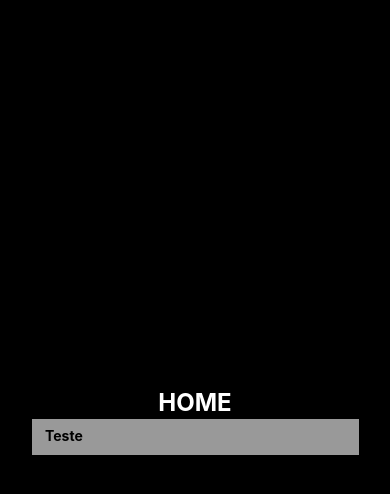
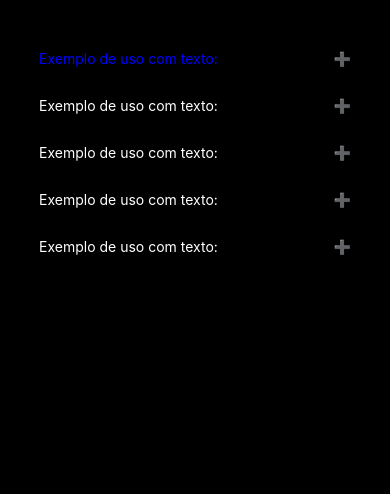
Before and after one commit to agpinheiro/testeLib, a React Native app: screen / in a window 390 px wide. Shown: the top 494 px of the page. Built offline with nearby package versions, Linux system fonts and the light colour scheme.

Commit message:
add collapsable

```diff
--- /dev/null
+++ b/src/components/Collapsable.tsx
@@ -0,0 +1,48 @@
+import React, { useCallback, useRef, useState } from 'react';
+import { Animated, Easing, LayoutChangeEvent, Pressable, StyleProp, Text, TextStyle, TouchableOpacity, View, ViewStyle } from 'react-native';
+
+interface CollapsableProps {
+    title: string;
+    titleStyle: StyleProp<TextStyle>;
+    content: string;
+    contentStyle: StyleProp<TextStyle>;
+    containerStyle: StyleProp<ViewStyle>
+}
+
+const Collapsable: React.FC<CollapsableProps> = ({ title, content, contentStyle, titleStyle, containerStyle }) => {
+    const [isCollapsed, setIsCollapsed] = useState(false)
+    const collapsableAnimation = useRef(new Animated.Value(0)).current;
+    const [collapsedHeight, setCollapsedHeight] = useState(10)
+    const heightCollapsable = collapsableAnimation.interpolate({
+        inputRange: [0, 1],
+        outputRange: [0, collapsedHeight],
+    })
+
+    const handleAnimation = (value: 0 | 1) => {
+        Animated.timing(collapsableAnimation, {
+            toValue: value,
+            duration: 300,
+            useNativeDriver: false,
+            easing: Easing.linear
+        }).start();
+        setIsCollapsed(!isCollapsed)
+    };
+    const onTextLayout = useCallback((event: LayoutChangeEvent) => {
+        const { height: h } = event.nativeEvent.layout;
+        setCollapsedHeight(h + 10)
+    }, [collapsedHeight]);
+
+    return (
+        <View style={containerStyle}>
+            <TouchableOpacity onPress={() => isCollapsed ? handleAnimation(0) : handleAnimation(1)} style={{ flexDirection: 'row', justifyContent: 'space-between', alignItems: 'center' }}>
+                <Text style={titleStyle}>{title}</Text>
+                <Text style={titleStyle}>{isCollapsed ? '➖' : '➕'}</Text>
+            </TouchableOpacity>
+            <Animated.View style={{ overflow: 'hidden', height: heightCollapsable }}>
+                <Text onLayout={onTextLayout} style={contentStyle}>{content}</Text>
+            </Animated.View>
+        </View>
+    );
+}
+
+export default Collapsable;
--- a/src/components/Input.tsx
+++ b/src/components/Input.tsx
@@ -85,7 +85,7 @@ const Input: React.FC<InputProps> = React.memo(({
     const handleAnimation = useCallback((value: 0 | 1) => {
         Animated.timing(titleAnimation, {
             toValue: value,
-            duration: 600,
+            duration: 100,
             useNativeDriver: true,
             easing: Easing.linear
         }).start();
--- a/src/components/Overlay.tsx
+++ b/src/components/Overlay.tsx
@@ -79,7 +79,7 @@ const styles = StyleSheet.create({
     },
     containerView: {
         flex: 1,
-        backgroundColor: 'black'
+        backgroundColor: 'black',
     },
     animationContainer: {
         position: 'absolute',
--- a/src/pages/Home.tsx
+++ b/src/pages/Home.tsx
@@ -1,13 +1,13 @@
 import React, { useEffect, useState } from 'react';
-import { Alert, BackHandler, StyleSheet, Text, TouchableOpacity, View } from 'react-native';
+import { Alert, BackHandler, ScrollView, StyleSheet, Text, TouchableOpacity, View } from 'react-native';
 import { NavProps } from '../navigation/Stack';
 import Overlay from '../components/Overlay';
 import Input from '../components/Input';
+import Collapsable from '../components/Collapsable';
 
 const Home: React.FC<NavProps> = ({ navigation }) => {
 
   const [visible, setVisible] = useState(false)
-
   useEffect(() => {
     const backAction = () => {
       Alert.alert('Sair do App', 'Tem certeza que deseja sair do aplicativo?', [
@@ -32,31 +32,52 @@ const Home: React.FC<NavProps> = ({ navigation }) => {
     return () => backHandler.remove();
   }, []);
 
+  const text = `Em linguística, a noção de texto é ampla e ainda aberta a uma definição mais precisa. Grosso modo, pode ser entendido como manifestação linguística das ideias de um autor, que serão interpretadas pelo leitor de acordo com seus conhecimentos linguísticos e culturais. Seu tamanho é variável.`;
+
   return (
-    <View style={styles.container}>
-      <TouchableOpacity onPress={() => setVisible(true)}>
-        <Text style={styles.text}>HOME</Text>
-      </TouchableOpacity>
-
-      <View style={{ width: '100%', paddingHorizontal: 30, gap: 30 }}>
-        <Input keyboardType='decimal-pad' mask='cpf' textInputColor='white' backgroundColor='#999' borderColor='#5900ff' titleColor={['black', 'white']} title='Teste' onChangeText={() => { }} />
-      </View>
-      <Overlay orientation='top' visible={visible} setVisible={setVisible}>
-        <View style={{ width: 300, height: 100, backgroundColor: 'white', borderRadius: 10 }}>
-          <TouchableOpacity>
-            <Text>ASDASD</Text>
-          </TouchableOpacity>
-        </View>
-      </Overlay>
-    </View>
+    <ScrollView style={styles.container} contentContainerStyle={{paddingBottom: 60}}>
+      <Collapsable
+        containerStyle={{ width: '80%', alignSelf: 'center', marginTop: 50, marginVertical: 10, gap: 10 }}
+        titleStyle={{ color: 'blue' }}
+        contentStyle={{ color: 'white' }}
+        title="Exemplo de uso com texto:"
+        content={text}
+      />
+      <Collapsable
+        containerStyle={{ width: '80%', alignSelf: 'center', marginVertical: 10, gap: 10 }}
+        titleStyle={{ color: 'white' }}
+        contentStyle={{ color: 'white' }}
+        title="Exemplo de uso com texto:"
+        content={text}
+      />
+      <Collapsable
+        containerStyle={{ width: '80%', alignSelf: 'center', marginVertical: 10, gap: 10 }}
+        titleStyle={{ color: 'white' }}
+        contentStyle={{ color: 'white' }}
+        title="Exemplo de uso com texto:"
+        content={text}
+      />
+      <Collapsable
+        containerStyle={{ width: '80%', alignSelf: 'center', marginVertical: 10, gap: 10 }}
+        titleStyle={{ color: 'white' }}
+        contentStyle={{ color: 'white' }}
+        title="Exemplo de uso com texto:"
+        content={text}
+      />
+      <Collapsable
+        containerStyle={{ width: '80%', alignSelf: 'center', marginVertical: 10, gap: 10 }}
+        titleStyle={{ color: 'white' }}
+        contentStyle={{ color: 'white' }}
+        title="Exemplo de uso com texto:"
+        content={text}
+      />
+    </ScrollView>
   );
 };
 
 const styles = StyleSheet.create({
   container: {
     flex: 1,
-    justifyContent: 'center',
-    alignItems: 'center',
     backgroundColor: 'black',
   },
   text: {
```
